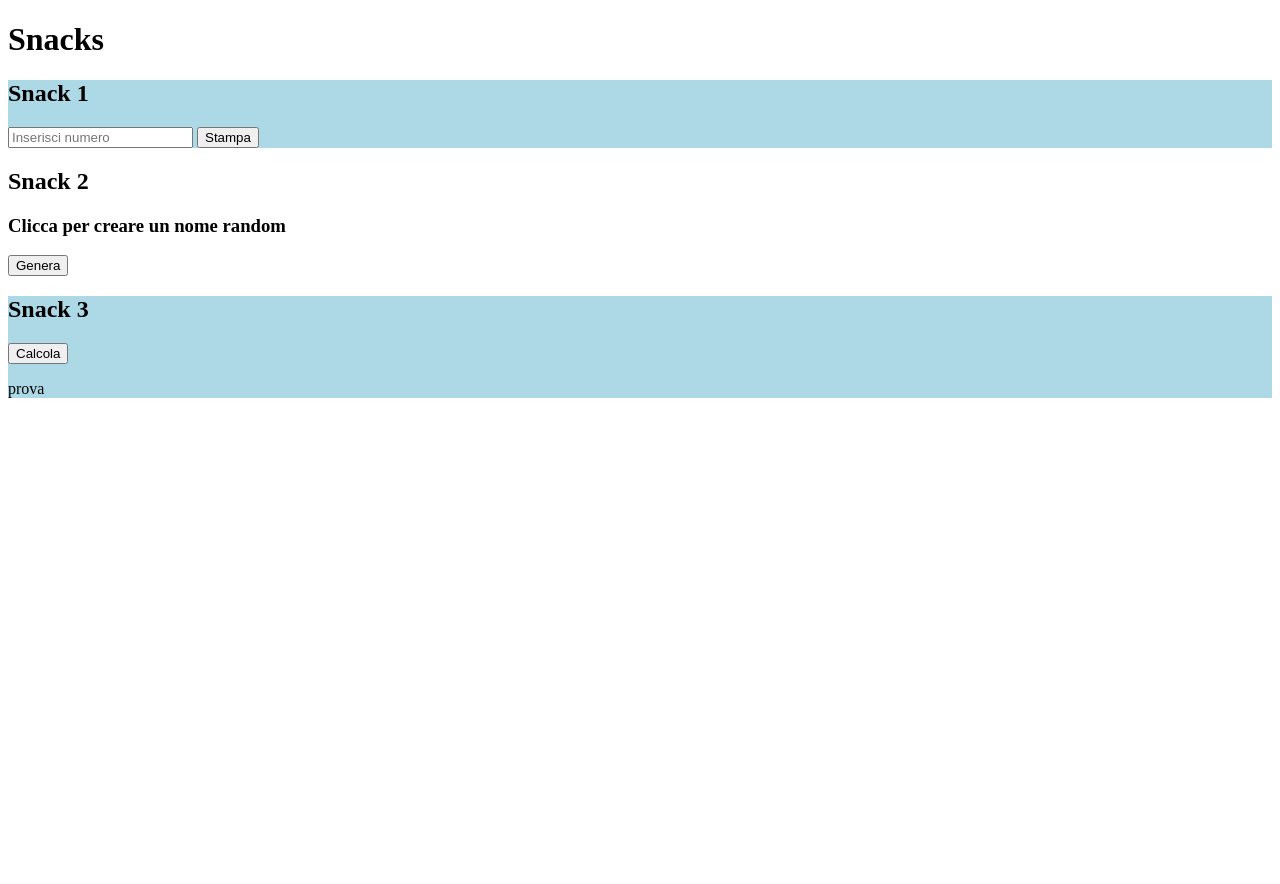
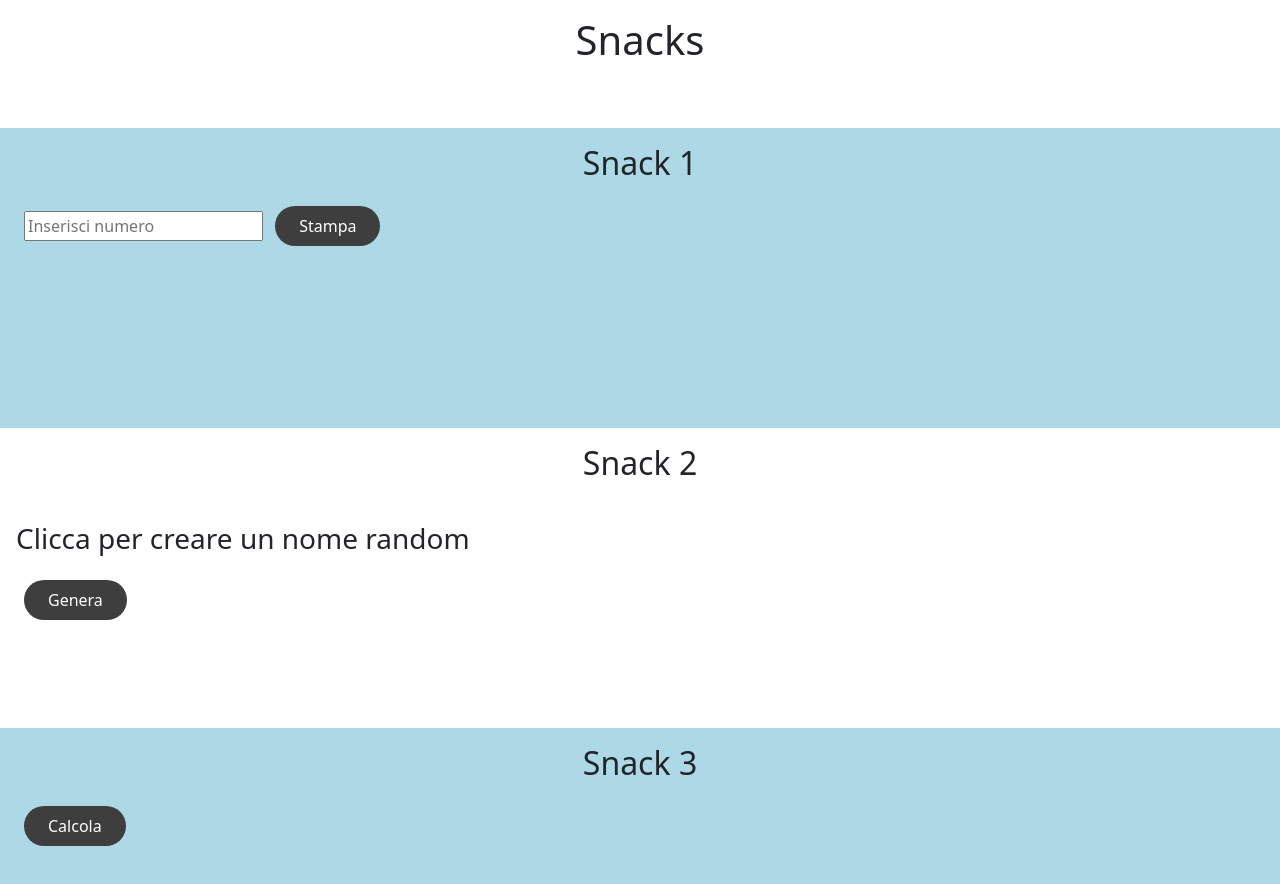
Before and after one commit to Mattia-Giorgetti/js-jsnacks-blocco-2, a plain HTML site: page index.html in a window 1280 px wide. Before the commit the page ends 800 px from the top, so only its background shows below. Drawn offline with nearby package versions, Linux system fonts and the light colour scheme.

Commit message:
aggiunto style

```diff
--- a/css/style.css
+++ b/css/style.css
@@ -1,6 +1,18 @@
 #section_snack_1 {
     background-color: lightblue;
+    height: 300px;
+}
+#section_snack_2 {
+    height: 300px;
 }
 #section_snack_3 {
     background-color: lightblue;
+    height: 300px;
 }
+.personalBtn {
+    border: 0;
+    background-color: #3e3e3e;
+    color: white;
+    border-radius: 20px;
+    padding: 0.5rem 1.5rem;
+}
--- a/index.html
+++ b/index.html
@@ -4,32 +4,33 @@
     <meta charset="UTF-8">
     <meta http-equiv="X-UA-Compatible" content="IE=edge">
     <meta name="viewport" content="width=device-width, initial-scale=1.0">
+    <link href="https://cdn.jsdelivr.net/npm/bootstrap@5.2.2/dist/css/bootstrap.min.css" rel="stylesheet" integrity="sha384-Zenh87qX5JnK2Jl0vWa8Ck2rdkQ2Bzep5IDxbcnCeuOxjzrPF/et3URy9Bv1WTRi" crossorigin="anonymous">
     <link rel="stylesheet" href="css/style.css">
     <title>Snacks</title>
 </head>
 <body>
-    <h1>Snacks</h1>
+    <h1 class="text-center p-3 mb-5">Snacks</h1>
     <section id="section_snack_1">
-        <h2>Snack 1</h2>
-        <input type="number" id="input_snack_1" placeholder="Inserisci numero">
-        <button id="btn_snack_1">Stampa</button>
-        <p class="text_snack_1"></p>
+        <h2 class="text-center p-3">Snack 1</h2>
+        <input class="ms-4"type="number" id="input_snack_1" placeholder="Inserisci numero" required>
+        <button class="ms-2 personalBtn" id="btn_snack_1">Stampa</button>
+        <p class="text_snack_1 ms-4 pt-3 fs-3"></p>
     </section>
 
 
     <section id="section_snack_2">
-        <h2>Snack 2</h2>
-        <h3>Clicca per creare un nome random</h3>
-        <button id="btn_section_2">Genera</button>
-        <p class="text_snack_2"></p>
+        <h2 class="text-center p-3">Snack 2</h2>
+        <h3 class="p-3">Clicca per creare un nome random</h3>
+        <button class="ms-4 personalBtn" id="btn_section_2">Genera</button>
+        <p class="text_snack_2 ms-4 pt-3 fs-3"></p>
 
     </section>
 
 
     <section id="section_snack_3">
-        <h2>Snack 3</h2>
-        <button id="btn_section_3">Calcola</button>
-        <p class="text_snack_3">prova</p>
+        <h2 class="text-center p-3">Snack 3</h2>
+        <button class="ms-4 personalBtn" id="btn_section_3">Calcola</button>
+        <p class="text_snack_3 ms-4 pt-3 fs-3"></p>
     </section>
     <script src="js/script.js"></script>
 </body>
--- a/js/script.js
+++ b/js/script.js
@@ -4,7 +4,9 @@ const btnSnack1 = document.getElementById('btn_snack_1');
 
 const Stampa = function(){
     let inputSnack1 = parseInt(document.getElementById('input_snack_1').value);
-    if(inputSnack1 % 2 == 0){
+    if(isNaN(inputSnack1)){
+        alert('Puoi inserire solo numeri! Riprova');
+    } else if(inputSnack1 % 2 == 0){
         document.querySelector('.text_snack_1').innerHTML = inputSnack1;
     } else {
         document.querySelector('.text_snack_1').innerHTML = inputSnack1+1;
```
